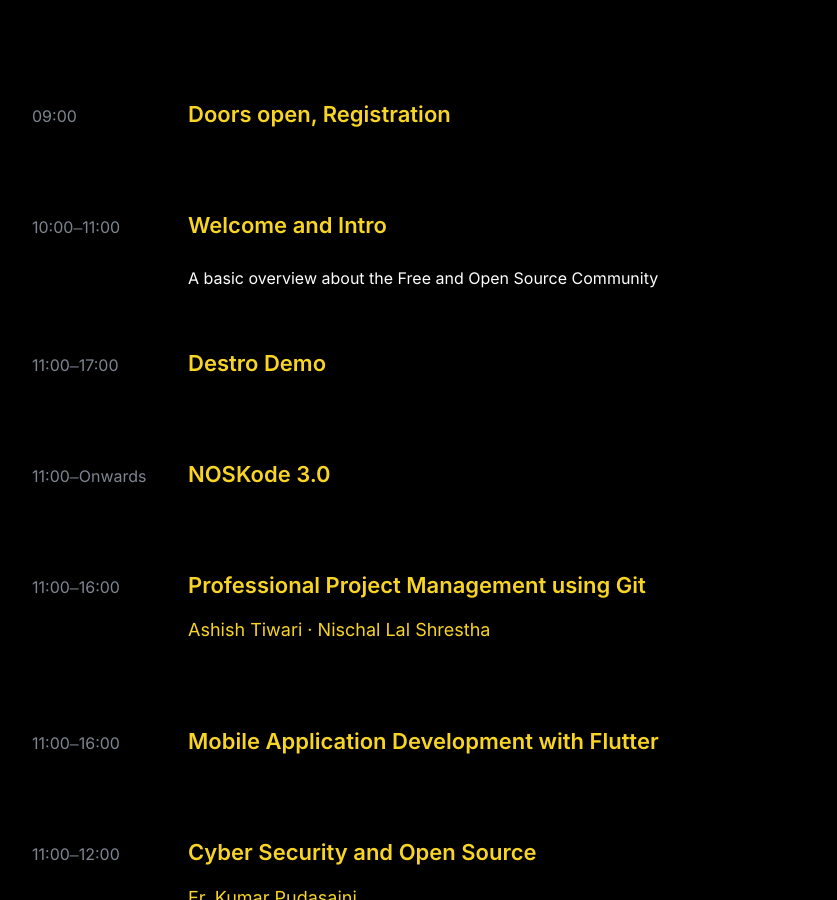
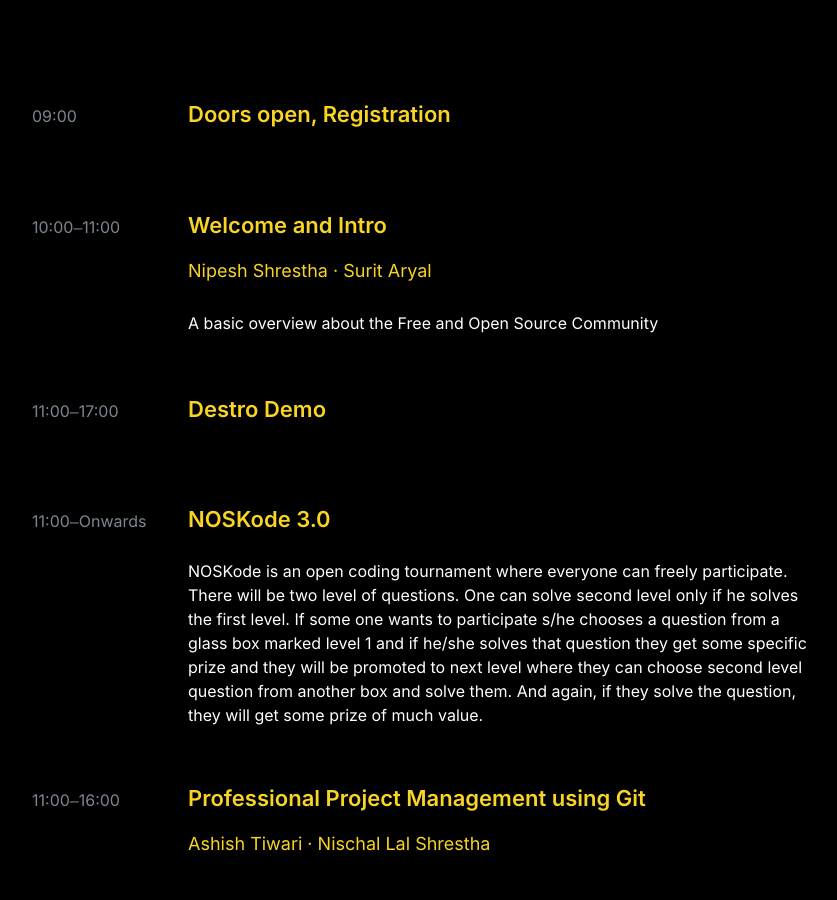
Before and after one commit to officialnosk/officialnosk.github.io, a Jekyll site: the page built from schedule.html, in a window 1280 px wide and 900 px high, scrolled down 756 px. Shown: the whole window, without its empty margins (158-995 px from the left). Built offline with Jekyll 4.4.1, drawn with Linux system fonts in a browser that asks for light colours.

Commit message:
Update schedule.html

```diff
--- a/schedule.html
+++ b/schedule.html
@@ -57,7 +57,7 @@
                     <time>10:00&ndash;11:00</time>
                     <div class=session-info>
                         <h3 class=session-title>Welcome and Intro</h3>
-                        <p class=speaker-name></p>
+                        <p class=speaker-name>Nipesh Shrestha · Surit Aryal</p>
                         <div class=session-abstract>
                             <p>A basic overview about the Free and Open Source Community</p>
                         </div>
@@ -76,7 +76,7 @@
                     <div class=session-info>
                         <h3 class=session-title>NOSKode 3.0</h3>
                         <p class=speaker-name></p>
-                        <div class=session-abstract></div>
+                        <div class=session-abstract>NOSKode is an open coding tournament where everyone can freely participate. There will be two level of questions. One can solve second level only if he solves the first level. If some one wants to participate s/he chooses a question from a glass box marked level 1 and if he/she solves that question they get some specific prize and they will be promoted to next level where they can choose second level question from another box and solve them. And again, if they solve the question, they will get some prize of much value.</div>
                     </div>
                 </div>
                 <div class=session>
```
